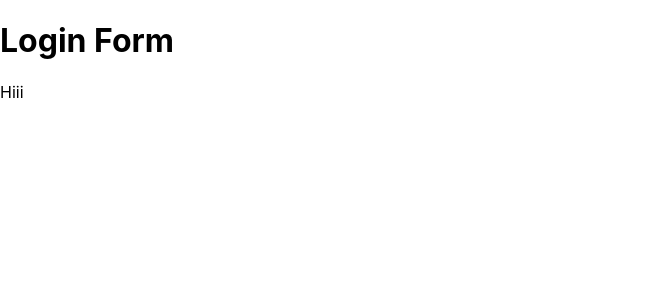
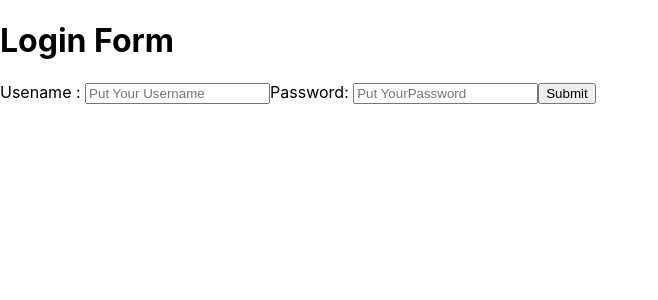
Before and after one commit to jantapabh/Redux-Homework, a React (Create React App) app in the folder mystudent/: page / in a window 1280 px wide. Shown: the top 300 px of the page, without its empty margins (0-658 px from the left). Built offline with nearby package versions, Linux system fonts and the light colour scheme.

Commit message:
add for, login

```diff
--- a/mystudent/src/components/LoginForm.js
+++ b/mystudent/src/components/LoginForm.js
@@ -12,10 +12,12 @@ const LoginForm = () => {
       <h1>Login Form</h1>
 
       <div>
+          <form action="post" method="post">
 
-Hiii
-
-
+Usename : <input type="text" name="username" placeholder="Put Your Username" />
+Password: <input type="password" name="password" placeholder="Put YourPassword" />
+<input type="submit" value="Submit" />
+</form>
       </div>
 
   </div>
```
